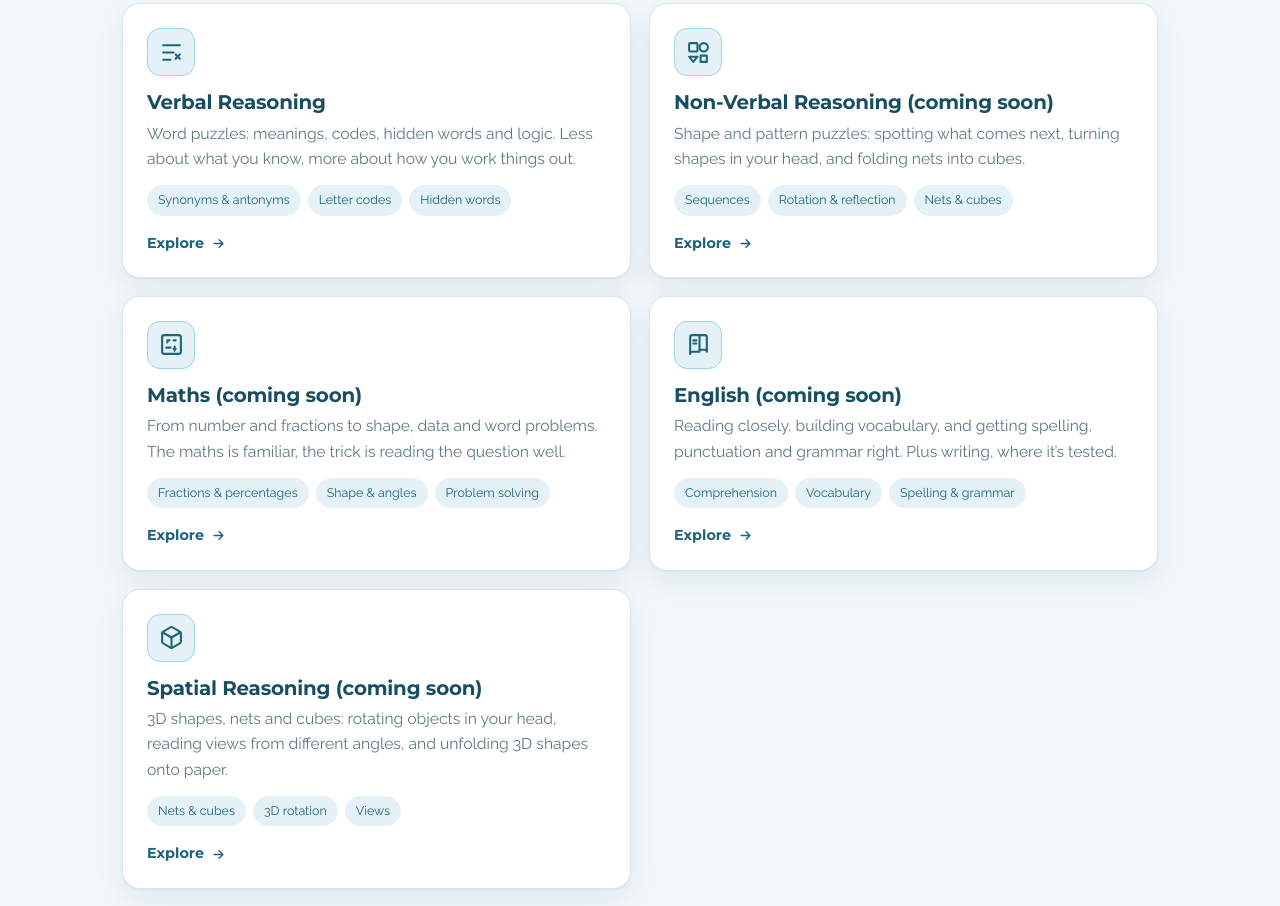
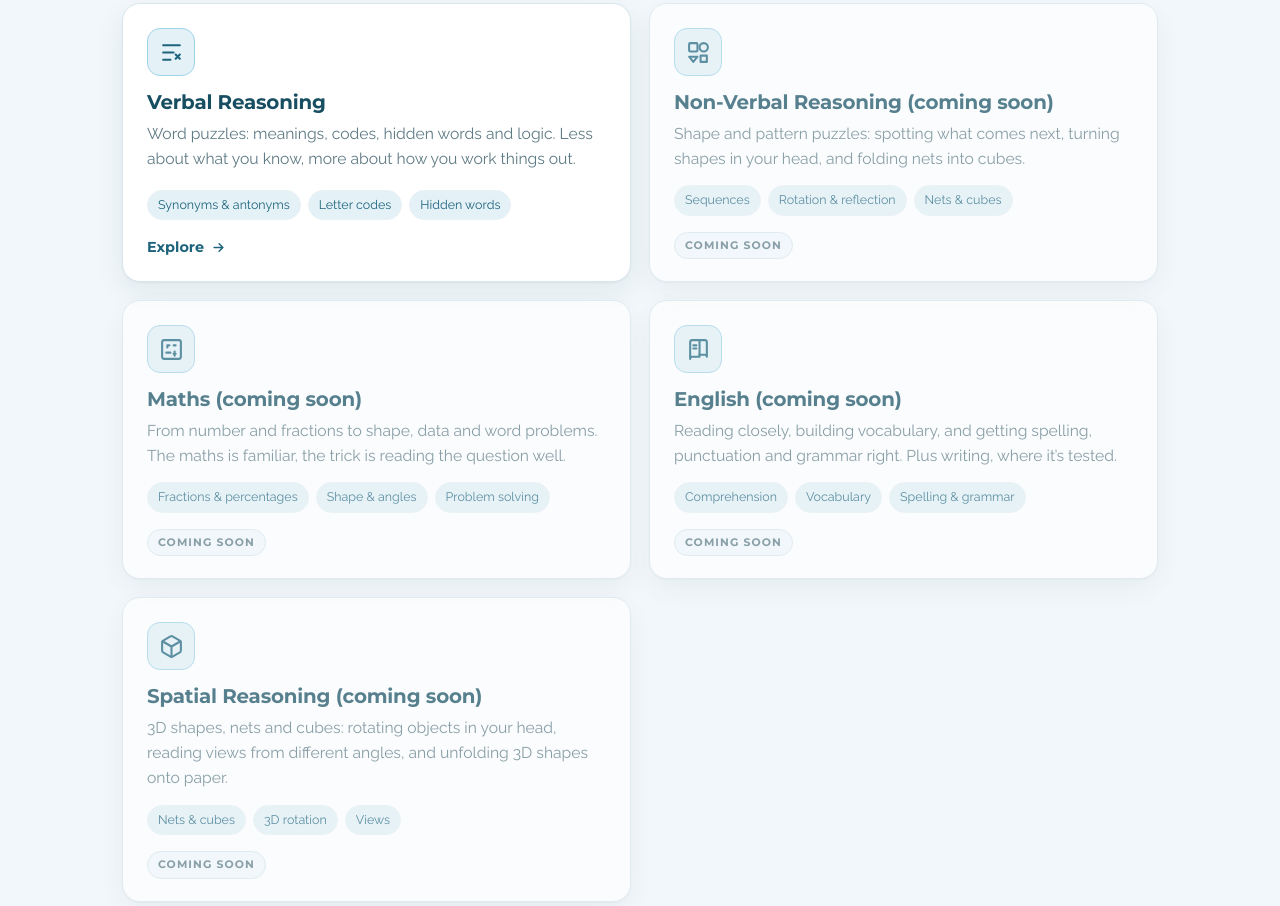
Before and after one commit to TomSandersonTutoring/11plus-resources, a plain HTML site: page 11-resource-hub/index.html in a window 1280 px wide. Shown: the part 1034-1940 px from the top of the page. Drawn offline with Linux system fonts and the light colour scheme.

Commit message:
Fix dead coming-soon links, add back-to-main-site header link
- Non-Verbal Reasoning, Maths, English and Spatial Reasoning cards on
  the 11+ hub now show a non-clickable "Coming soon" badge instead of
  a dead Explore link. Same for the subject list on the Before you
  start guide page.
- Added a small "Tom's tutoring site" link to the header on every
  page, linking back to tomsandersontutoring.com.
- Fixed a couple of leftover "#" links (breadcrumb and footer) on the
  Making & changing words and Word meaning pages that weren't wired up
  like their sibling pages.

Co-Authored-By: Claude Sonnet 5 <noreply@anthropic.com>

```diff
--- a/11-resource-hub/index.html
+++ b/11-resource-hub/index.html
@@ -37,6 +37,8 @@ button{font-family:inherit}
 .back:hover{color:var(--teal)}
 .back svg{width:16px;height:16px}
 .top-right{margin-left:auto;display:flex;align-items:center;gap:10px;flex-wrap:wrap}
+.site-link{font-family:"Raleway",sans-serif;font-size:.85rem;font-weight:600;color:var(--muted);text-decoration:none;white-space:nowrap}
+.site-link:hover{color:var(--teal);text-decoration:underline}
 .free-pill{font-family:"Montserrat";font-weight:700;font-size:.7rem;letter-spacing:.08em;text-transform:uppercase;color:#1E647C;background:#FFFFFF;border:1px solid #D8E7EE;padding:6px 11px;border-radius:999px}
 .comfort-btn{display:inline-flex;align-items:center;gap:7px;border:1px solid #D8E7EE;background:#FFFFFF;color:#5E7A84;border-radius:999px;padding:6px 12px;font-weight:600;font-size:.82rem;cursor:pointer;transition:.14s}
 .comfort-btn:hover{border-color:#1E647C;color:#1E647C}
@@ -87,6 +89,10 @@ button{font-family:inherit}
 .card .enter svg{width:15px;height:15px;transition:transform .16s}
 .card:hover .enter svg{transform:translateX(4px)}
 
+.coming-card{opacity:.7;cursor:default}
+.coming-card:hover{transform:none;box-shadow:var(--shadow);border-color:var(--line)}
+.soon-pill{display:inline-flex;align-items:center;font-family:"Montserrat";font-weight:700;font-size:.68rem;letter-spacing:.1em;text-transform:uppercase;color:#5E7A84;background:#F1F7FA;border:1px solid #D8E7EE;padding:4px 10px;border-radius:999px;margin-top:16px;width:fit-content}
+
 .howto{margin-top:48px;background:var(--surface);border:1px solid var(--line);border-radius:var(--radius);padding:28px 30px;box-shadow:var(--shadow)}
 .howto h2{font-size:1.3rem;margin-bottom:14px}
 .howcols{display:grid;grid-template-columns:1fr 1fr;gap:24px}
@@ -119,6 +125,7 @@ button{font-family:inherit}
       All resources
     </a>
     <div class="top-right">
+      <a class="site-link" href="https://tomsandersontutoring.com">&larr; Tom&rsquo;s tutoring site</a>
       <span class="free-pill">Free &middot; no sign-up</span>
       <button class="comfort-btn" id="comfort" aria-pressed="false" onclick="toggleComfort()">
         <svg viewBox="0 0 24 24" fill="none" stroke="currentColor" stroke-width="2" stroke-linecap="round" stroke-linejoin="round"><path d="M4 7V5h16v2M9 19h6M12 5v14"/></svg>
@@ -176,53 +183,45 @@ button{font-family:inherit}
       </span>
     </a>
 
-    <a class="card" href="#">
+    <div class="card coming-card">
       <span class="ic" aria-hidden="true">
         <svg viewBox="0 0 24 24"><rect x="3" y="3" width="8" height="8" rx="1"/><circle cx="17" cy="7" r="4"/><path d="M3 16l4 5 4-5z"/><path d="M14 15h6v6h-6z"/></svg>
       </span>
       <h3>Non-Verbal Reasoning (coming soon)</h3>
       <p>Shape and pattern puzzles: spotting what comes next, turning shapes in your head, and folding nets into cubes.</p>
       <div class="tags"><span>Sequences</span><span>Rotation &amp; reflection</span><span>Nets &amp; cubes</span></div>
-      <span class="enter">Explore
-        <svg viewBox="0 0 24 24" fill="none" stroke="currentColor" stroke-width="2.4" stroke-linecap="round" stroke-linejoin="round"><path d="M5 12h14M13 6l6 6-6 6"/></svg>
-      </span>
-    </a>
+      <span class="soon-pill">Coming soon</span>
+    </div>
 
-    <a class="card" href="#">
+    <div class="card coming-card">
       <span class="ic" aria-hidden="true">
         <svg viewBox="0 0 24 24"><rect x="3" y="3" width="18" height="18" rx="2"/><path d="M8 8h2M8 8v2M14 8h2M14 16h2M15 14v4M7 15h4"/></svg>
       </span>
       <h3>Maths (coming soon)</h3>
       <p>From number and fractions to shape, data and word problems. The maths is familiar, the trick is reading the question well.</p>
       <div class="tags"><span>Fractions &amp; percentages</span><span>Shape &amp; angles</span><span>Problem solving</span></div>
-      <span class="enter">Explore
-        <svg viewBox="0 0 24 24" fill="none" stroke="currentColor" stroke-width="2.4" stroke-linecap="round" stroke-linejoin="round"><path d="M5 12h14M13 6l6 6-6 6"/></svg>
-      </span>
-    </a>
+      <span class="soon-pill">Coming soon</span>
+    </div>
 
-    <a class="card" href="#">
+    <div class="card coming-card">
       <span class="ic" aria-hidden="true">
         <svg viewBox="0 0 24 24"><path d="M4 5a2 2 0 0 1 2-2h7v16H6a2 2 0 0 0-2 2z"/><path d="M13 3h5a2 2 0 0 1 2 2v14a2 2 0 0 0-2-2h-5"/><path d="M7 8h3M7 11h3"/></svg>
       </span>
       <h3>English (coming soon)</h3>
       <p>Reading closely, building vocabulary, and getting spelling, punctuation and grammar right. Plus writing, where it&rsquo;s tested.</p>
       <div class="tags"><span>Comprehension</span><span>Vocabulary</span><span>Spelling &amp; grammar</span></div>
-      <span class="enter">Explore
-        <svg viewBox="0 0 24 24" fill="none" stroke="currentColor" stroke-width="2.4" stroke-linecap="round" stroke-linejoin="round"><path d="M5 12h14M13 6l6 6-6 6"/></svg>
-      </span>
-    </a>
+      <span class="soon-pill">Coming soon</span>
+    </div>
 
-    <a class="card" href="#">
+    <div class="card coming-card">
       <span class="ic" aria-hidden="true">
         <svg viewBox="0 0 24 24"><path d="M21 16V8a2 2 0 0 0-1-1.73l-7-4a2 2 0 0 0-2 0l-7 4A2 2 0 0 0 3 8v8a2 2 0 0 0 1 1.73l7 4a2 2 0 0 0 2 0l7-4A2 2 0 0 0 21 16z"/><path d="M12 22V12M12 12 3.27 6.96M12 12l8.73-5.04"/></svg>
       </span>
       <h3>Spatial Reasoning (coming soon)</h3>
       <p>3D shapes, nets and cubes: rotating objects in your head, reading views from different angles, and unfolding 3D shapes onto paper.</p>
       <div class="tags"><span>Nets &amp; cubes</span><span>3D rotation</span><span>Views</span></div>
-      <span class="enter">Explore
-        <svg viewBox="0 0 24 24" fill="none" stroke="currentColor" stroke-width="2.4" stroke-linecap="round" stroke-linejoin="round"><path d="M5 12h14M13 6l6 6-6 6"/></svg>
-      </span>
-    </a>
+      <span class="soon-pill">Coming soon</span>
+    </div>
 
   </div>
 
```
Also changed, not shown: 11-resource-hub/before-you-start/index.html (+8 -4 lines), 11-resource-hub/verbal-reasoning/index.html (+3 -0 lines), 11-resource-hub/verbal-reasoning/vr-codes.html (+4 -1 lines), 11-resource-hub/verbal-reasoning/vr-making-words.html (+5 -2 lines), 11-resource-hub/verbal-reasoning/vr-number-logic.html (+3 -0 lines), 11-resource-hub/verbal-reasoning/vr-sequences.html (+3 -0 lines), 11-resource-hub/verbal-reasoning/vr-word-meaning.html (+5 -2 lines), index.html (+3 -0 lines).
